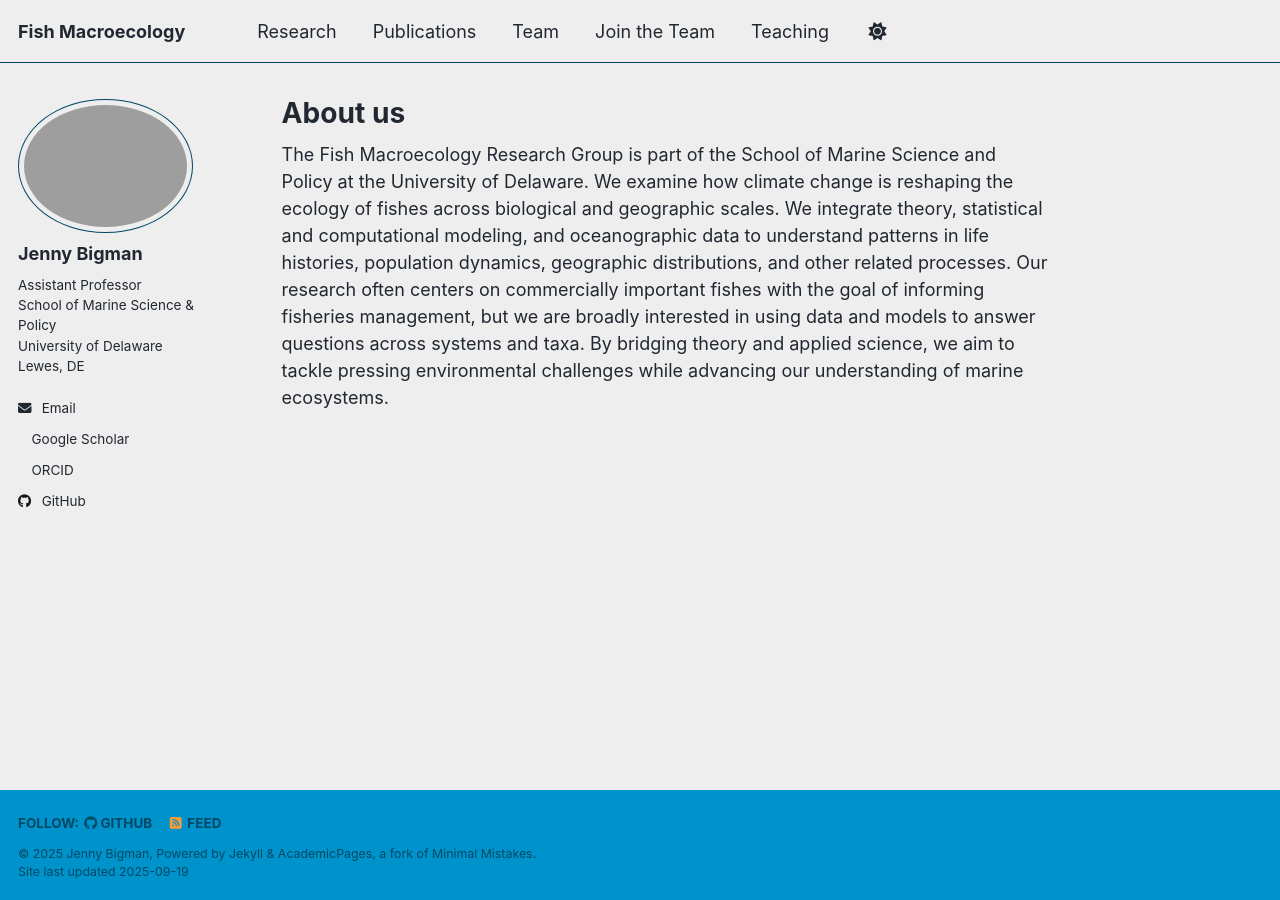
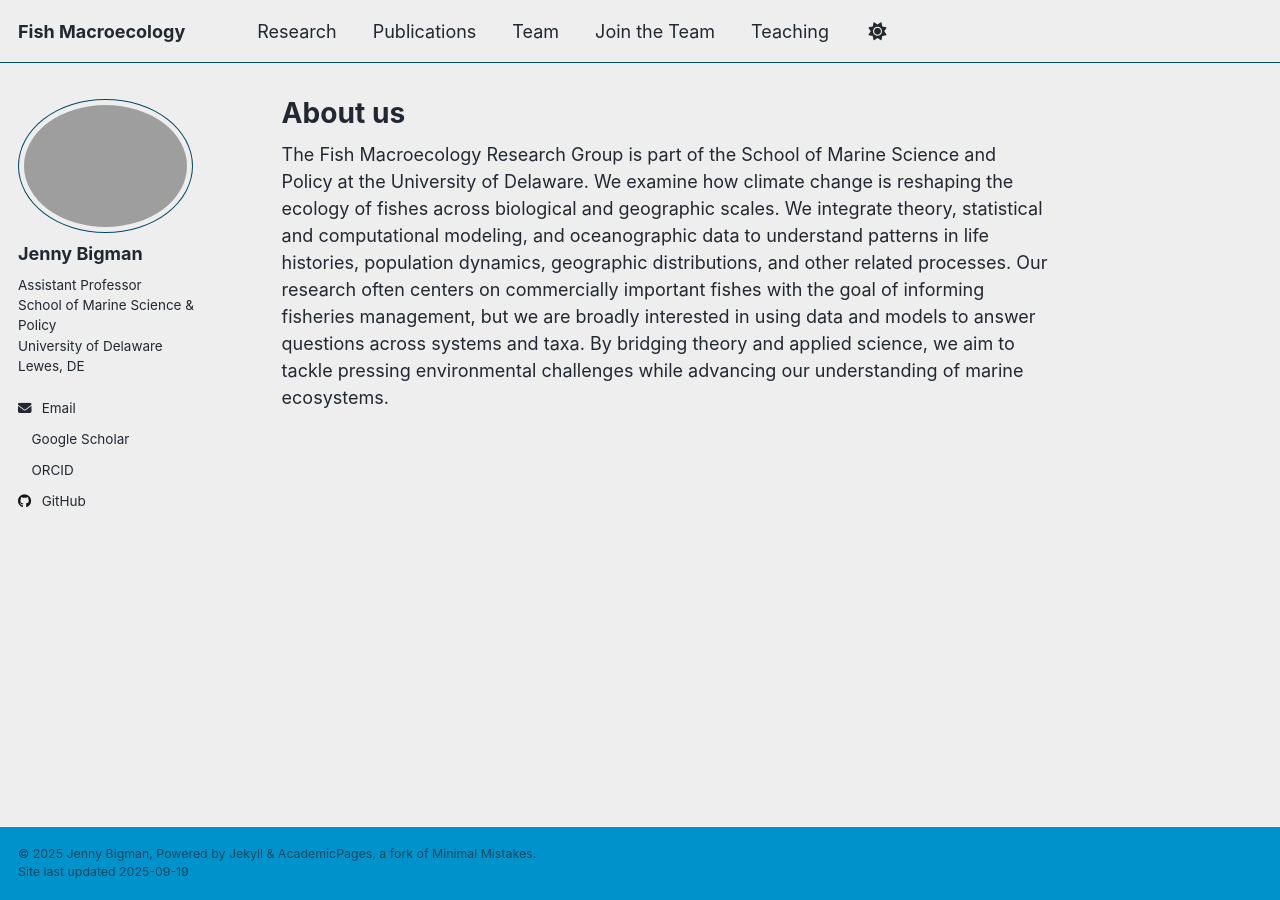
Before and after one commit to jennybigman/jennybigman.github.io, a Jekyll site: the page built from _pages/about.md, in a window 1280 px wide. Built offline with Jekyll 4.4.1, drawn with Linux system fonts in a browser that asks for light colours; a script that is not in the unit is left out.

Commit message:
Update footer.html

```diff
--- a/_includes/footer.html
+++ b/_includes/footer.html
@@ -1,4 +1,15 @@
-{% include base_path %}
+
+<!--{% include base_path %}-->
+
+
+
+<div class="page__footer-copyright">
+  &copy; {{ site.time | date: '%Y' }} {{ site.name | default: site.title }}, {{ site.data.ui-text[site.locale].powered_by | default: "Powered by" }} <a href="http://jekyllrb.com" rel="nofollow">Jekyll</a>&nbsp;&amp;&nbsp;<a href="https://github.com/academicpages/academicpages.github.io">AcademicPages</a>, a fork of <a href="https://mademistakes.com/work/minimal-mistakes-jekyll-theme/" rel="nofollow">Minimal Mistakes</a>.<br />
+  Site last updated {{ "now" | date: '%Y-%m-%d' }}
+</div>
+
+
+<!-- {% include base_path %}
 
 {% if site.author.github or site.author.bitbucket or site.atom_feed.hide != true %}
 <div class="page__footer-follow">
@@ -23,3 +34,23 @@
   &copy; {{ site.time | date: '%Y' }} {{ site.name | default: site.title }}, {{ site.data.ui-text[site.locale].powered_by | default: "Powered by" }} <a href="http://jekyllrb.com" rel="nofollow">Jekyll</a> &amp; <a href="https://github.com/academicpages/academicpages.github.io">AcademicPages</a>, a fork of <a href="https://mademistakes.com/work/minimal-mistakes-jekyll-theme/" rel="nofollow">Minimal Mistakes</a>.<br />
   Site last updated {{ "now" | date: '%Y-%m-%d' }}
 </div>
+-->
+
+<!-- <footer class="page__footer">
+  <div class="page__footer-follow">
+    {% assign a = site.author %}
+ <!--   <ul class="social-icons" style="list-style:none; padding-left:0; margin:0;">
+      {% if a.email %}<li style="display:inline; margin-right:0.75rem;"><a href="mailto:{{ a.email }}">Email</a></li>{% endif %}
+      {% if a.github %}<li style="display:inline; margin-right:0.75rem;"><a href="https://github.com/{{ a.github }}">GitHub</a></li>{% endif %}
+      {% if a.linkedin %}<li style="display:inline; margin-right:0.75rem;"><a href="https://www.linkedin.com/in/{{ a.linkedin }}">LinkedIn</a></li>{% endif %}
+      {% if a.twitter %}<li style="display:inline; margin-right:0.75rem;"><a href="https://twitter.com/{{ a.twitter }}">Twitter</a></li>{% endif %}
+      {% if a.website %}<li style="display:inline; margin-right:0.75rem;"><a href="{{ a.website }}">Website</a></li>{% endif %}
+    </ul>
+  </div>
+
+  <div class="page__footer-copyright">
+    &copy; {{ site.time | date: '%Y' }} {{ site.author.name | default: site.title }}.
+    Powered by <a href="https://jekyllrb.com" rel="nofollow">Jekyll</a> and
+    <a href="https://github.com/academicpages/academicpages.github.io" rel="nofollow">AcademicPages</a>.
+  </div>
+</footer>-->
```
